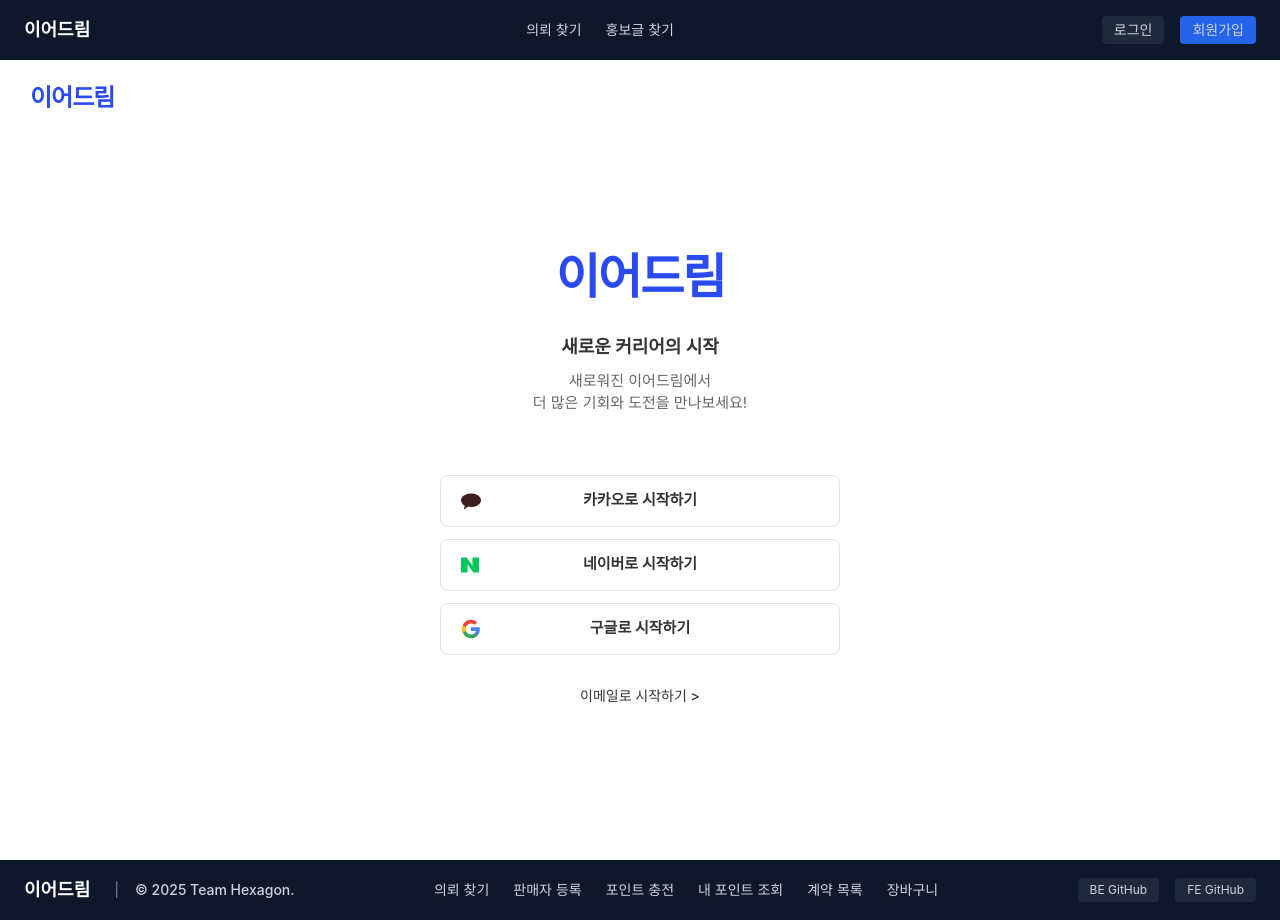
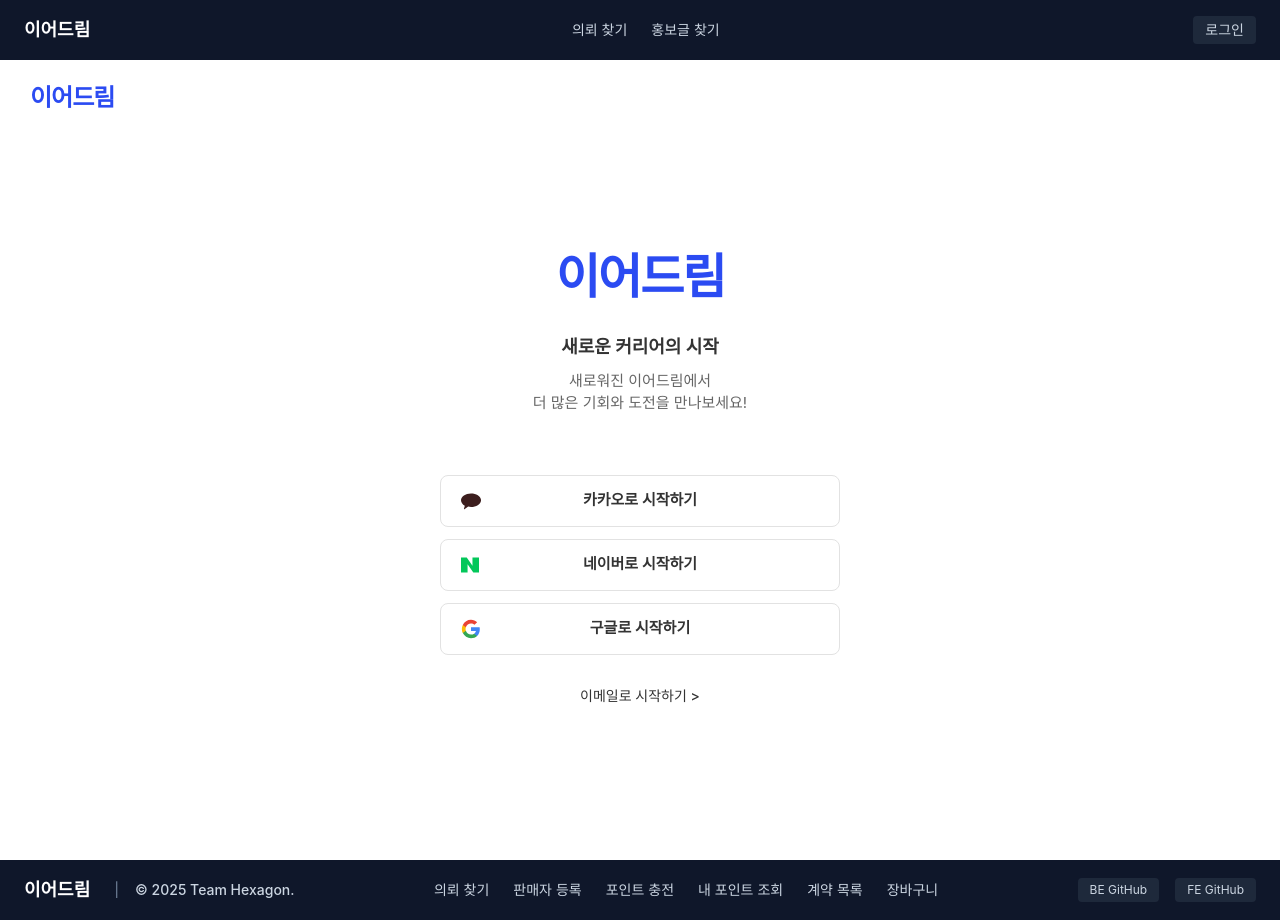
Before and after one commit to prgrms-be-adv-devcourse/beadv1_1_hexagon_FE, a React (Create React App) app: page /login in a window 1280 px wide. Built offline with nearby package versions, Linux system fonts and the light colour scheme.

Commit message:
feat(front): header 추가

```diff
--- a/src/components/Header.js
+++ b/src/components/Header.js
@@ -34,7 +34,7 @@ const Header = () => {
       setLoading(true);
       const fetchProfile = async () => {
         try {
-          const response = await api.get("http://localhost:8000/api/members/me");
+          const response = await api.get("/members/me");
           setProfile(response.data.data.info);
         } catch (error) {
           console.error("프로필 정보 조회 실패:", error);
@@ -104,12 +104,6 @@ const Header = () => {
               >
                 로그인
               </Link>
-              <Link
-                to="/login/need-signed-up"
-                className="bg-blue-600 hover:bg-blue-700 px-3 py-1 rounded transition-colors"
-              >
-                회원가입
-              </Link>
             </>
           )}
         </div>
```
